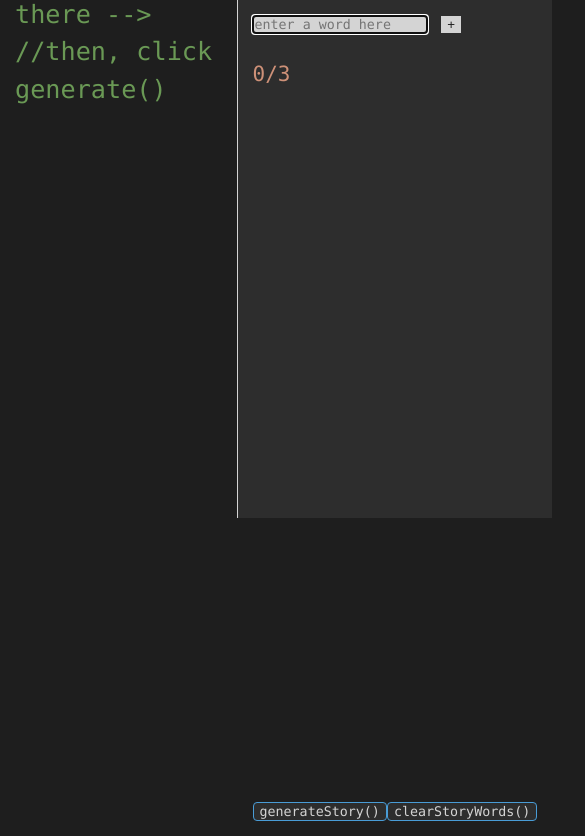
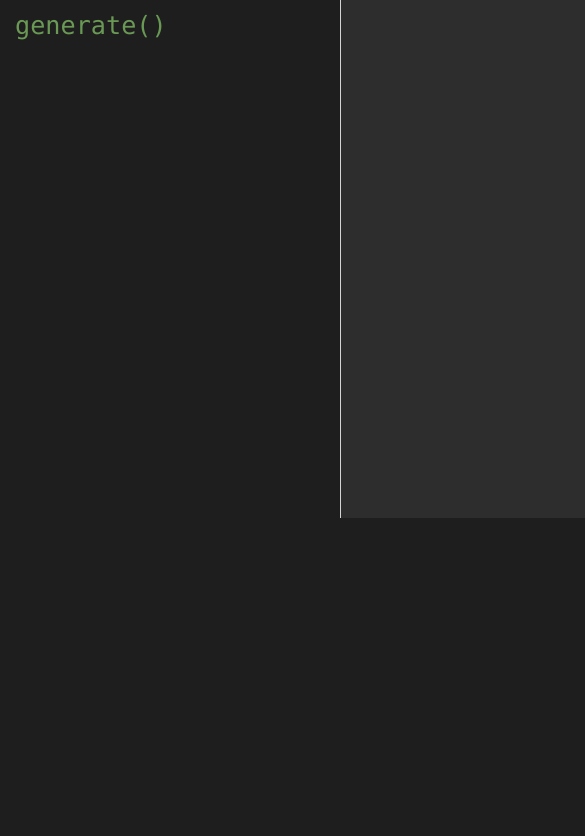
Before and after one commit to NoahSaberhagen/madlibs, a website built with Vite: page index.html in a window 390 px wide. Shown: the part 326-1162 px from the top of the page, 585 px wide, since content can reach past the window. After the commit the page ends 844 px from the top, so only its background shows below. Built offline with nearby package versions, Linux system fonts and the light colour scheme; no server answers; a web font is replaced by a local one; what openai-api would draw is missing.

Commit message:
added toggling sidebar for story words form

```diff
--- a/index.html
+++ b/index.html
@@ -33,9 +33,9 @@
           <ul class="story-words-list orange"></ul>
         </div>
         <div class="generate-and-clear-wrapper">
+          <button class="madlib-form__clear-story-words blue">clearStoryWords<span class="white">()</span></button>
           <button class="madlib-form__generate-story blue">generateStory<span class="white">()</span></button>
-          <button class="madlib-form__clear-story-words blue">clearStoryWords<span class="white">()</span></button>
-        </div>
+         </div>
       </div>
     </aside>
     <script type="module" src="/src/main.ts"></script>
--- a/src/main.ts
+++ b/src/main.ts
@@ -23,12 +23,13 @@
 // state reducers------------------------------------------------------------------------------------------
 const toggleMenuOpen = () => {
 	isMenuOpen = !isMenuOpen;
+	updateMenuElement(isMenuOpen);
 };
 
 // loads UX-----------------------------------------------------------------------------------------------
 inputFieldHTML.focus();
 storyDisplayHTML.style.color = "#6A9955";
-initializeToggleMenuListener(isMenuOpen, toggleMenuOpen);
+initializeToggleMenuListener(toggleMenuOpen);
 
 // behind-the-scenes functions----------------------------------------------------------------------------
 const addWordToStoryWords = () => {
--- a/src/menu.ts
+++ b/src/menu.ts
@@ -1,18 +1,17 @@
 export const updateMenuElement = (isMenuOpen: boolean) => {
 	if(isMenuOpen){
-		document.querySelector(".side-menu")?.classList.remove(".side-menu__hidden");
+		document.querySelector(".side-menu")?.classList.remove("side-menu__hidden");
 	} else {
-		document.querySelector(".side-menu")?.classList.add(".side-menu__hidden");
+		document.querySelector(".side-menu")?.classList.add("side-menu__hidden");
 	}
 };
 
 // this function adds event listener to toggle side menu
 // also desktop will start on, mobile will start off
-const initializeToggleMenuListener = (isMenuOpen: boolean, toggleMenuOpen: () => void) => {
+const initializeToggleMenuListener = (toggleMenuOpen: () => void) => {
 	const toggleMenuElement = document.querySelector(".toggle-menu");
 	toggleMenuElement?.addEventListener("click", () => {
 		toggleMenuOpen();
-		updateMenuElement(isMenuOpen);
 	});
 	const isMobile = window.innerWidth < 768;
 	if(isMobile) toggleMenuOpen();
--- a/src/style.css
+++ b/src/style.css
@@ -14,6 +14,8 @@
 body{
   display: flex;
   flex-direction: row;
+  max-width: 100%;
+  overflow-x: hidden;
 }
 ul{
   list-style: none;
@@ -53,6 +55,7 @@
   flex-direction: column;
   justify-content: center;
   padding: 10px 15px;
+  max-width: 90vw;
 }
 .story-display{
   max-width: 100%;
@@ -71,15 +74,20 @@
 
 
 .side-menu{
-  flex-grow: 1;
+  display: flex;
+  flex-direction: column;
   min-height: 100%;
   position: relative;
+  right: 0;
   background-color: #2d2d2d;
   border-left: 1px solid #D4D4D4;
+  transition: 500ms transform ease;
+  min-width: 25vw;
+  max-width: 25vw;
 }
 .side-menu__hidden{
-  flex-grow: 0;
-  width: 5vw;
+  position: absolute;
+  transform: translateX(calc(100% - 50px));
 }
 .side-menu__hidden > .user-input-field{
   display: none;
@@ -88,7 +96,7 @@
   border: none;
   background: transparent;
   padding: .5rem;
-  width: 100%;
+  width: 50px;
 }
 .user-input-field{
   box-sizing: border-box;
@@ -113,6 +121,8 @@
   display: flex;
   justify-content: space-between;
   margin: auto 0 0;
+  max-width: 100%;
+  flex-wrap: wrap;
 }
 .madlib-form__input{
   background-color: #D4D4D4;
@@ -158,3 +168,15 @@
   20% {opacity: 0;}
   100% {opacity: 1;}
 }
+
+
+@media (max-width: 768px) {
+  .side-menu{
+    position: absolute;
+    width: 100vw;
+    max-width: 100vw;
+  }
+  .title-and-story{
+    max-width: 80vw;
+  }
+}
```
